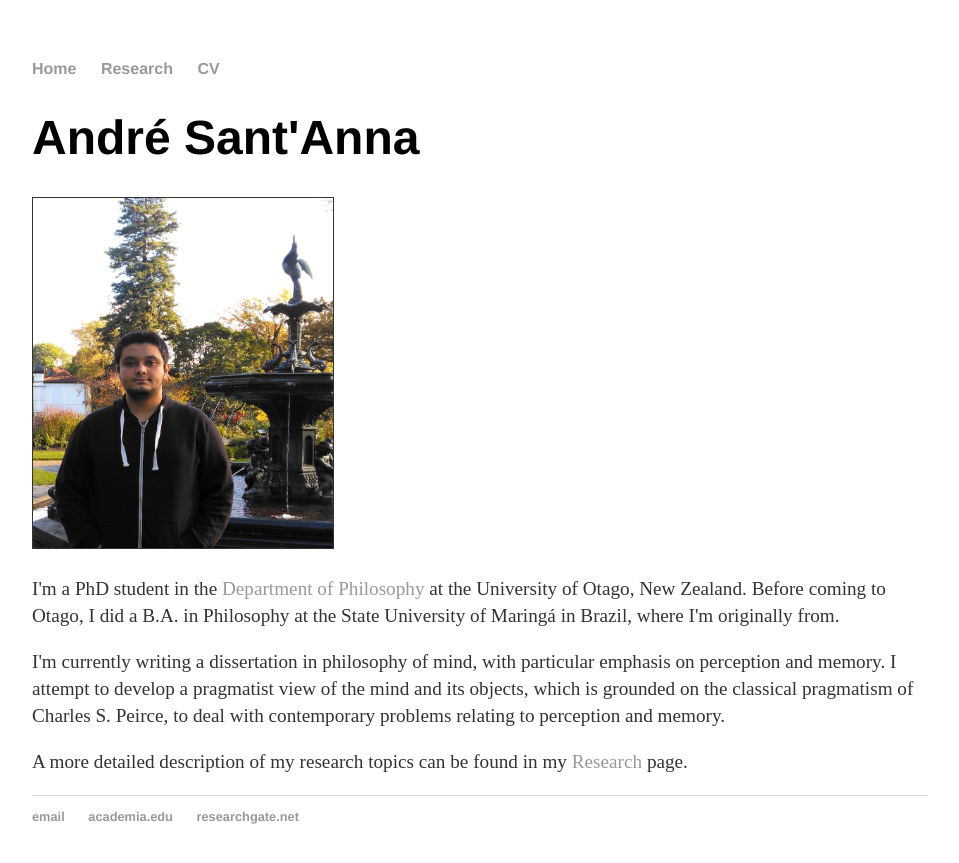
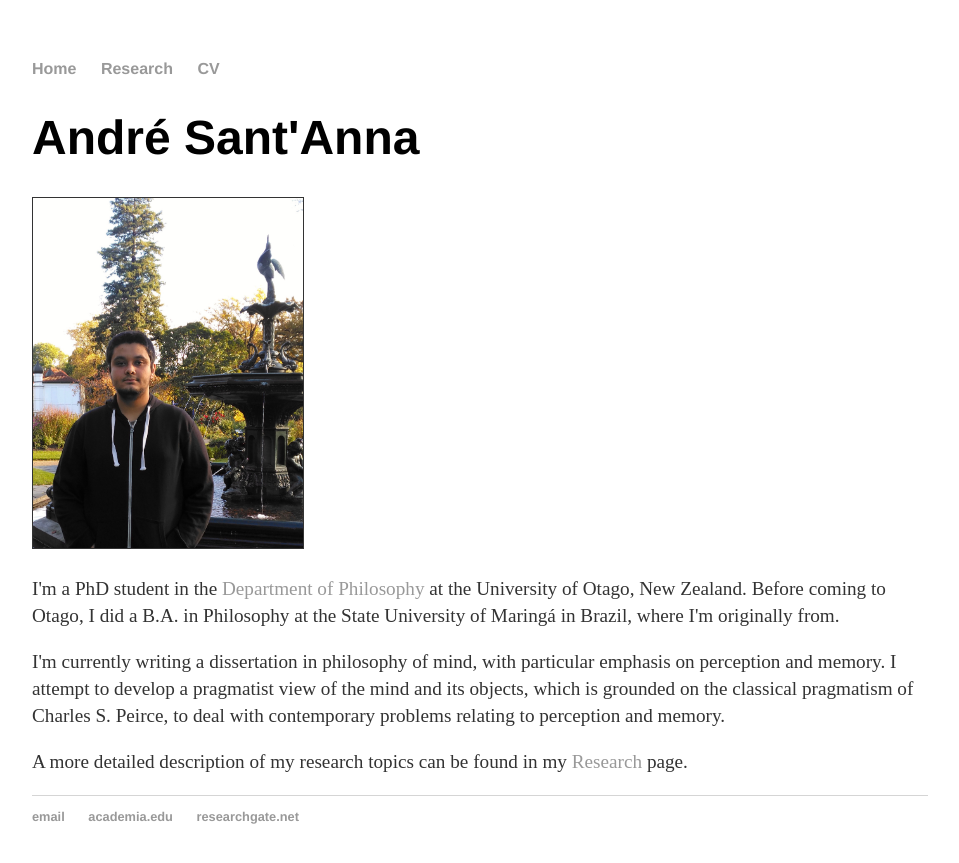
Before and after one commit to andresantanna/andresantanna.github.io, a Jekyll site: the page built from index.html, in a window 1280 px wide. Shown: the top 863 px of the page, without its empty margins (160-1119 px from the left). Built offline with Jekyll 4.4.1, drawn with Linux system fonts in a browser that asks for light colours.

Commit message:
Update index.html

```diff
--- a/index.html
+++ b/index.html
@@ -4,7 +4,7 @@
 ---
 <div class="blurb">
 	<h1>André Sant'Anna</h1>
-	<p style="background-color:white"> <img src="andre.jpg" height="350px" width="300px" border="1px"> </p>
+	<p style="background-color:white"> <img src="andre.jpg" height="350px" width="270px" border="1px"> </p>
 	    <p>I'm a PhD student in the <a href="http://www.otago.ac.nz/philosophy/">Department of Philosophy</a> at the University of Otago, New Zealand. Before coming to Otago, I did a B.A. in Philosophy at the State University of Maringá in Brazil, where I'm originally from.</p>
 <p>I'm currently writing a dissertation in philosophy of mind, with particular emphasis on perception and memory. I attempt to develop a pragmatist view of the mind and its objects, which is grounded on the classical pragmatism of Charles S. Peirce, to deal with contemporary problems relating to perception and memory.</p>
 <p>A more detailed description of my research topics can be found in my <a href="/research">Research</a> page.</p>
```
